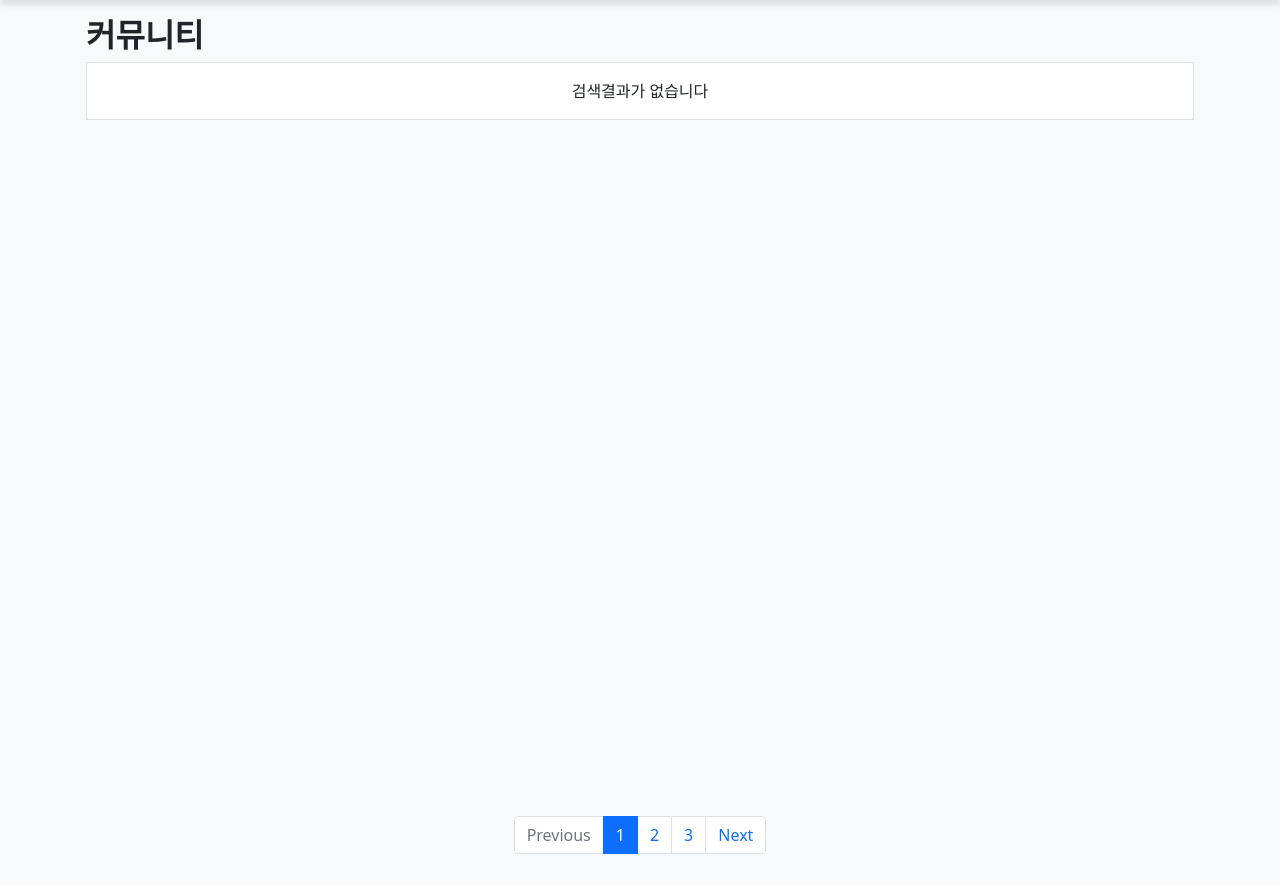
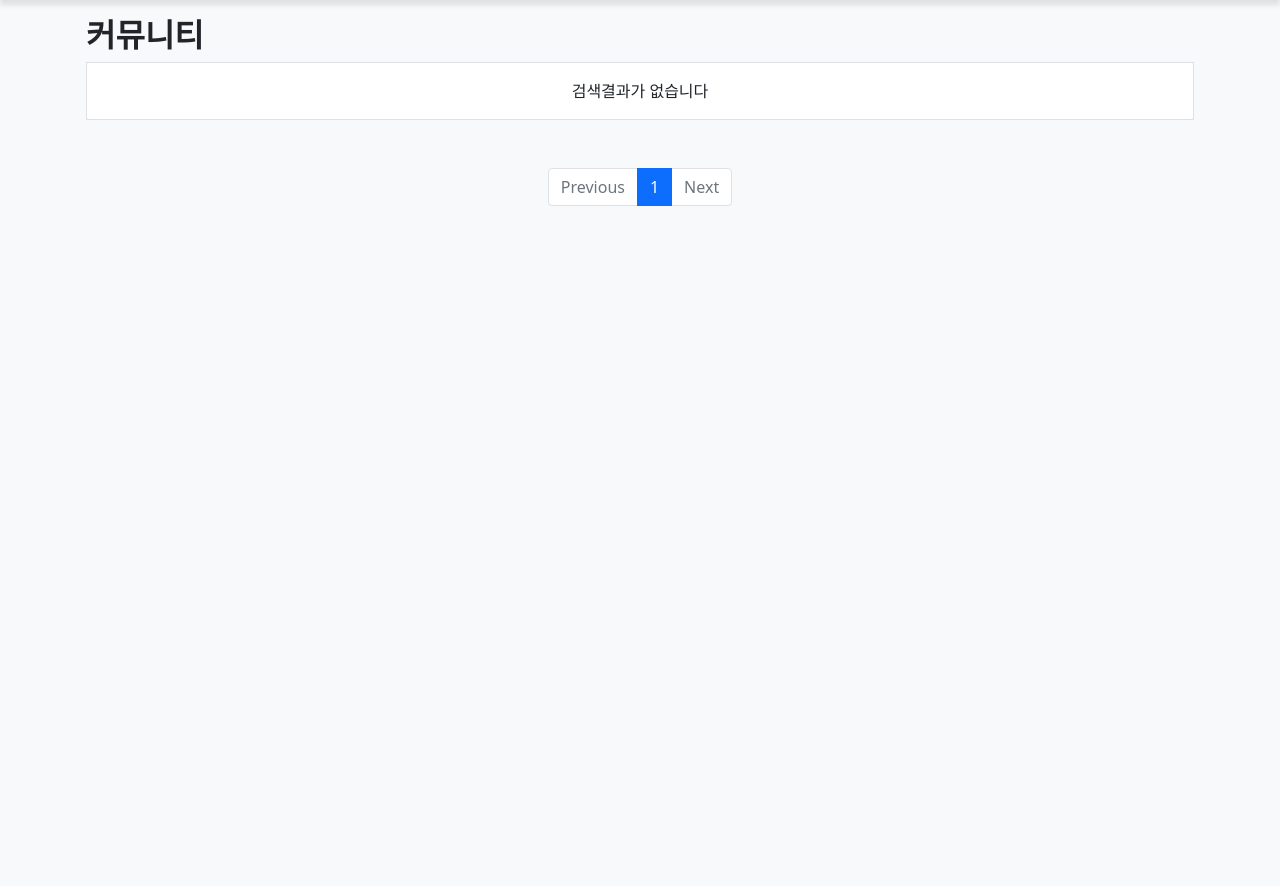
Before and after one commit to bidulgirin/PROJECT_sinbal, a Django app: page /community/search/ in a window 1280 px wide. Shown: the part 185-1071 px from the top of the page. After the commit the page ends 391 px from the top, so only its background shows below. Run offline with Django 5.2, Linux system fonts and the light colour scheme; data that the repository does not hold is empty; some libraries are stand-ins or nearby versions.

Commit message:
feat:커뮤니티 페이지네이션

```diff
--- a/community/views.py
+++ b/community/views.py
@@ -5,7 +5,7 @@ from datetime import *
 from django.utils import timezone
 from community.forms import PostForm
 from django.db.models import Q # 모델의 데이터를 불러올때 조건값을 붙이기 위함
-
+from django.core.paginator import Paginator # 페이지네이션
 # Create your views here.
 def community(request):
     today = timezone.now().date()
@@ -115,7 +115,8 @@ def marathon(request, id ):
     return render(request, "community/community_marathon.html", context)
 
 
-# 상품 (검색 결과 표기)
+# 게시글 (검색 결과 표기)
+# 페이지네이션 적용하기
 def community_search(request):
     if request.method == "POST" :
         pass
@@ -137,9 +138,13 @@ def community_search(request):
             keyword = 0
             datas = Post.objects.all()
 
+    # 페이지네이션
+    page = request.GET.get("page")
+    paginator = Paginator(datas, 12) #10개씩보여주겠다
+    rooms = paginator.get_page(page)
 
     context = {
-        "datas" : datas,
+        "datas" : rooms,
         "keyword": keyword,
     }
     return render(request, "community/community_search.html", context)
--- a/templates/community/community_search.html
+++ b/templates/community/community_search.html
@@ -3,12 +3,11 @@
 {% block content %}
 <!-- 콘텐츠 영억 -->
 <div class="container p-3">
-    <div class="g_height">
+    <div>
         <h2 class="fw-bold">커뮤니티</h2>
         {% if keyword %}
-        <h4>{{keyword}} 관련 게시글</h4>
+        <h4>'{{keyword}}' 관련 게시글</h4>
         {% endif %}
-
         <div class="border">
             {% if datas %}
             <div class="list-group">
@@ -58,24 +57,7 @@
         </div>
     </div>
     <!-- 페이지 네이션 -->
-    <nav aria-label="...">
-        <ul class="pagination justify-content-center">
-            <li class="page-item disabled">
-                <a class="page-link" href="#" tabindex="-1" aria-disabled="true">Previous</a>
-            </li>
-            <li class="page-item active">
-                <a class="page-link" href="#">1</a>
-            </li>
-            <li class="page-item" aria-current="page">
-                <a class="page-link" href="#">2</a>
-            </li>
-            <li class="page-item"><a class="page-link" href="#">3</a></li>
-            <li class="page-item">
-                <a class="page-link" href="#">Next</a>
-            </li>
-        </ul>
-    </nav>
-
+    {% include 'base/pagination.html' %}
 </div>
 
 {% endblock %}
```
